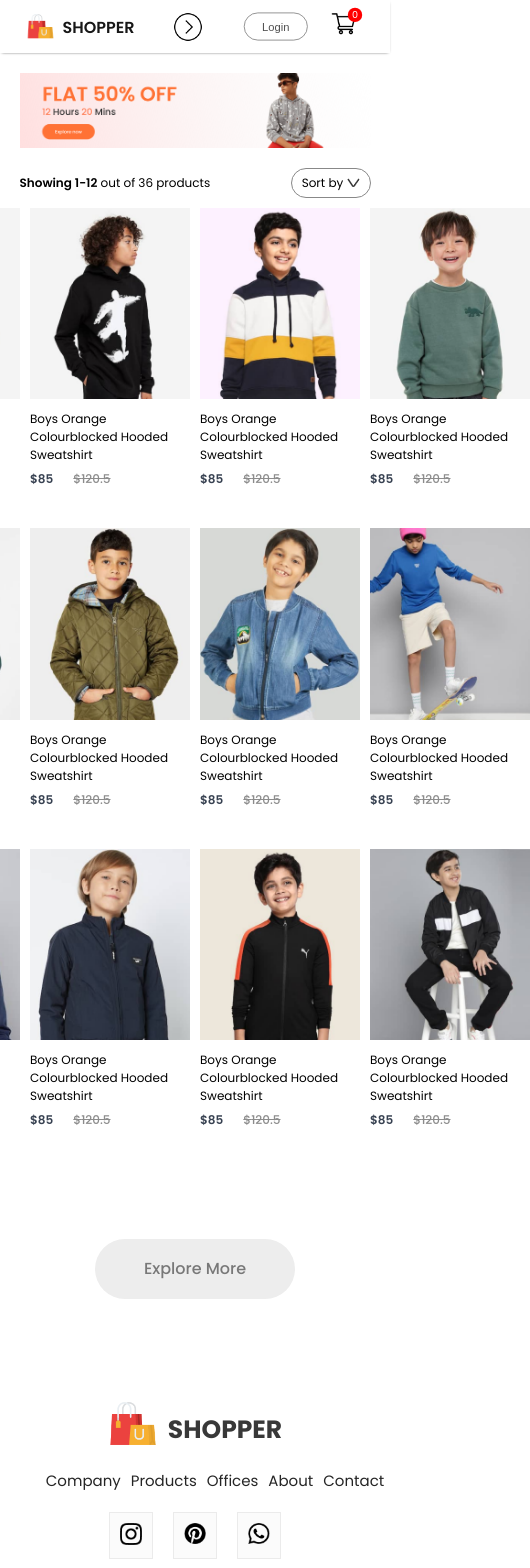
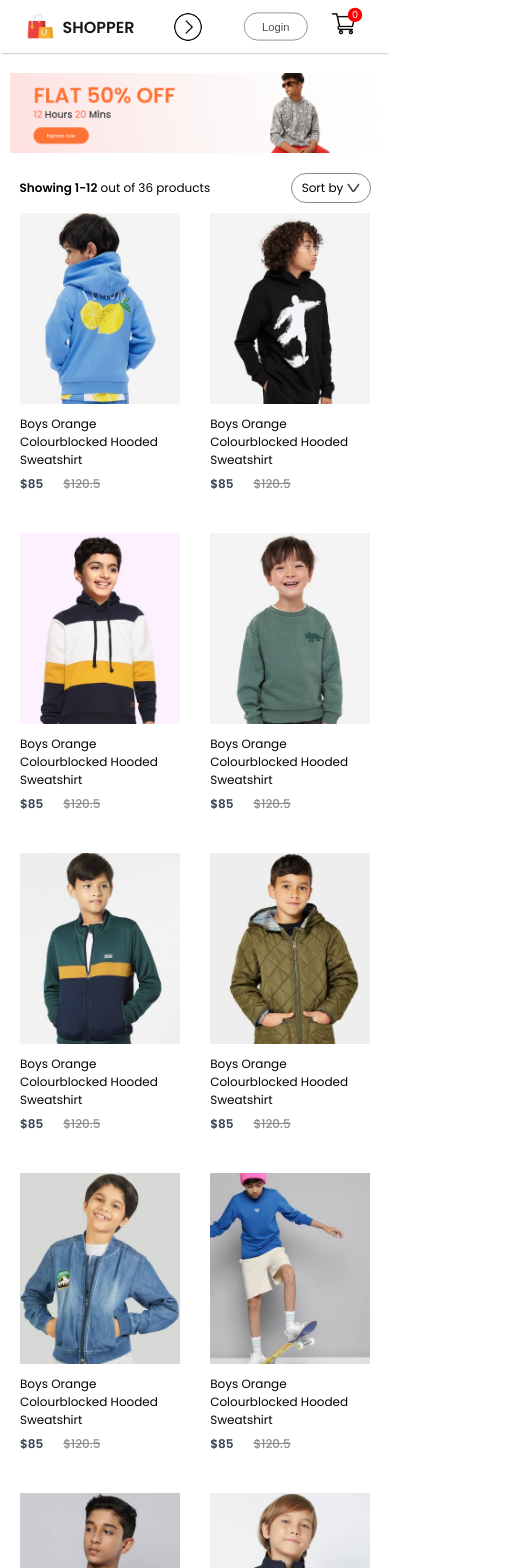
Before and after one commit to Rashijain2709/E-Commerce, a React (Create React App) app: page /kids in a window 390 px wide. Shown: the top 1568 px of the page, 530 px wide, since content can reach past the window. Built offline with nearby package versions, Linux system fonts and the light colour scheme.

Commit message:
now shopCategory fully responsive for men, women and kids section

```diff
--- a/src/Pages/Scss/ShopCategory.scss
+++ b/src/Pages/Scss/ShopCategory.scss
@@ -83,8 +83,8 @@
       }
 
       .item {
-          margin: auto;
-        }
+        margin: auto;
+      }
     }
 
     .shopcategory-loadmore {
@@ -95,3 +95,34 @@
     }
   }
 }
+
+@media (max-width: 800px) {
+  .shop-category {
+    .shopcategory-banner {
+      width: 95%;
+    }
+
+    .shopcategory-product-container {
+      .shopcategory-products {
+        width: 95%;
+      }
+    }
+
+    .shopcategory-loadmore {
+      margin: 60px auto;
+      width: 150px;
+      height: 40px;
+      font-size: 13px;
+    }
+  }
+}
+
+@media (max-width: 500px) {
+  .shop-category {
+    .shopcategory-product-container {
+      .shopcategory-products {
+        grid-template-columns: 1fr 1fr;
+      }
+    }
+  }
+}
```
